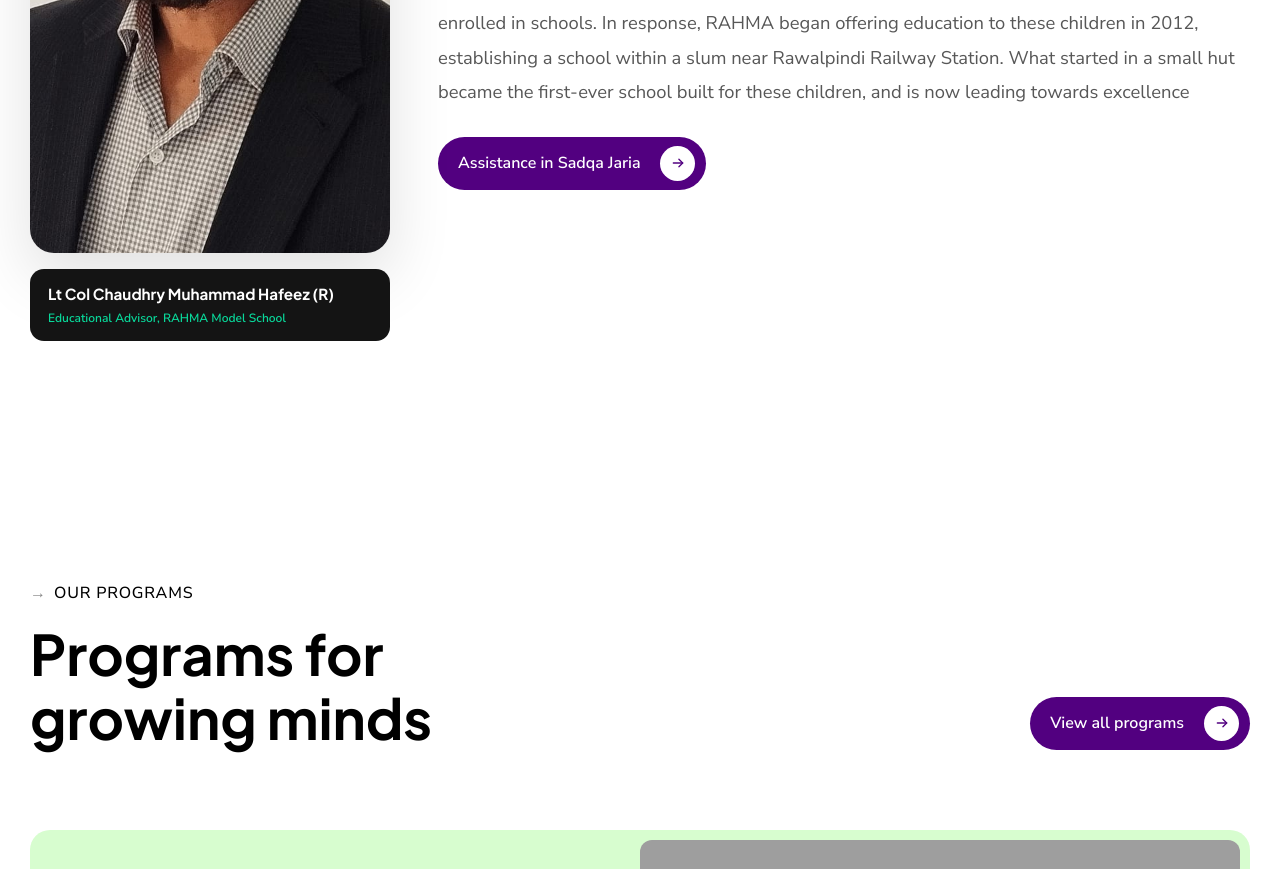
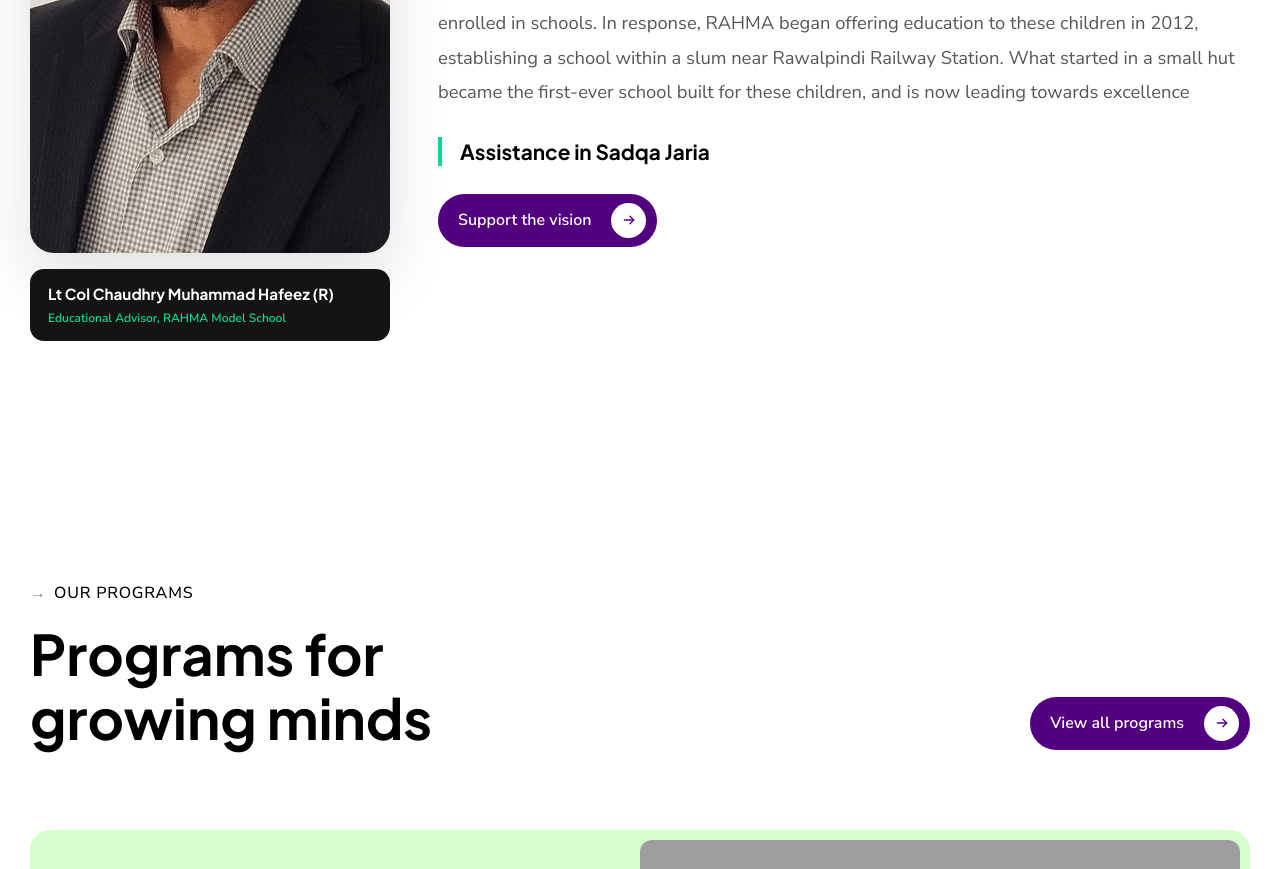
Before and after one commit to Zuhairshad/RahmiaSchool, a Next.js app: page / in a window 1280 px wide. Shown: the part 5140-6009 px from the top of the page. Built offline with nearby package versions, Linux system fonts and the light colour scheme; grey boxes are pictures that could not be loaded; a web font is replaced by a local one.

Commit message:
Vision: Assistance in Sadqa Jaria line, button reads Support the vision

```diff
--- a/components/home/VisionSection.tsx
+++ b/components/home/VisionSection.tsx
@@ -103,8 +103,23 @@ export default function VisionSection() {
               </p>
             ))}
 
-            <div style={{ marginTop: 8 }}>
-              <ArrowButton href="/donate" variant="purple">Assistance in Sadqa Jaria</ArrowButton>
+            <p
+              style={{
+                fontFamily: "var(--font-heading)",
+                fontSize: "1.3rem",
+                fontWeight: 700,
+                lineHeight: 1.4,
+                color: "#000",
+                margin: "8px 0 28px",
+                paddingLeft: 18,
+                borderLeft: "4px solid var(--color-brand-teal)",
+              }}
+            >
+              Assistance in Sadqa Jaria
+            </p>
+
+            <div>
+              <ArrowButton href="/donate" variant="purple">Support the vision</ArrowButton>
             </div>
           </motion.div>
         </div>
```
